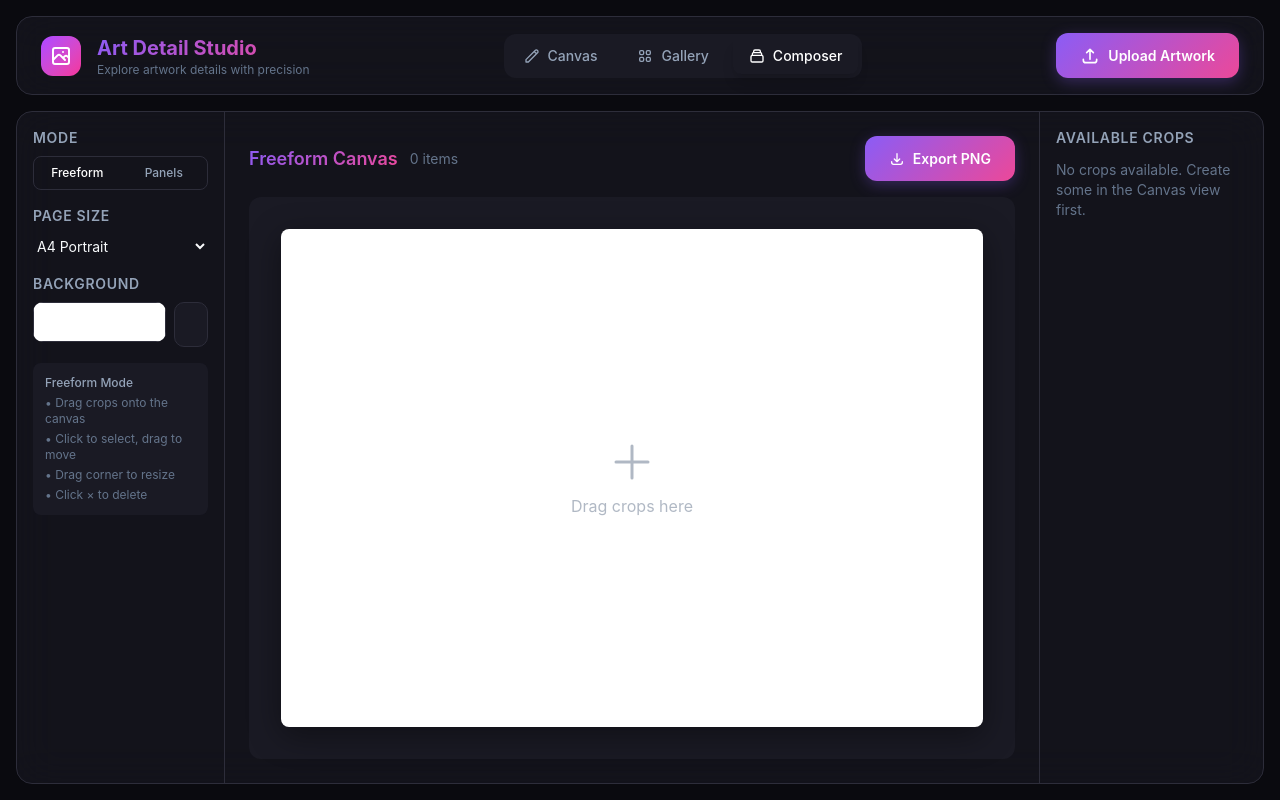
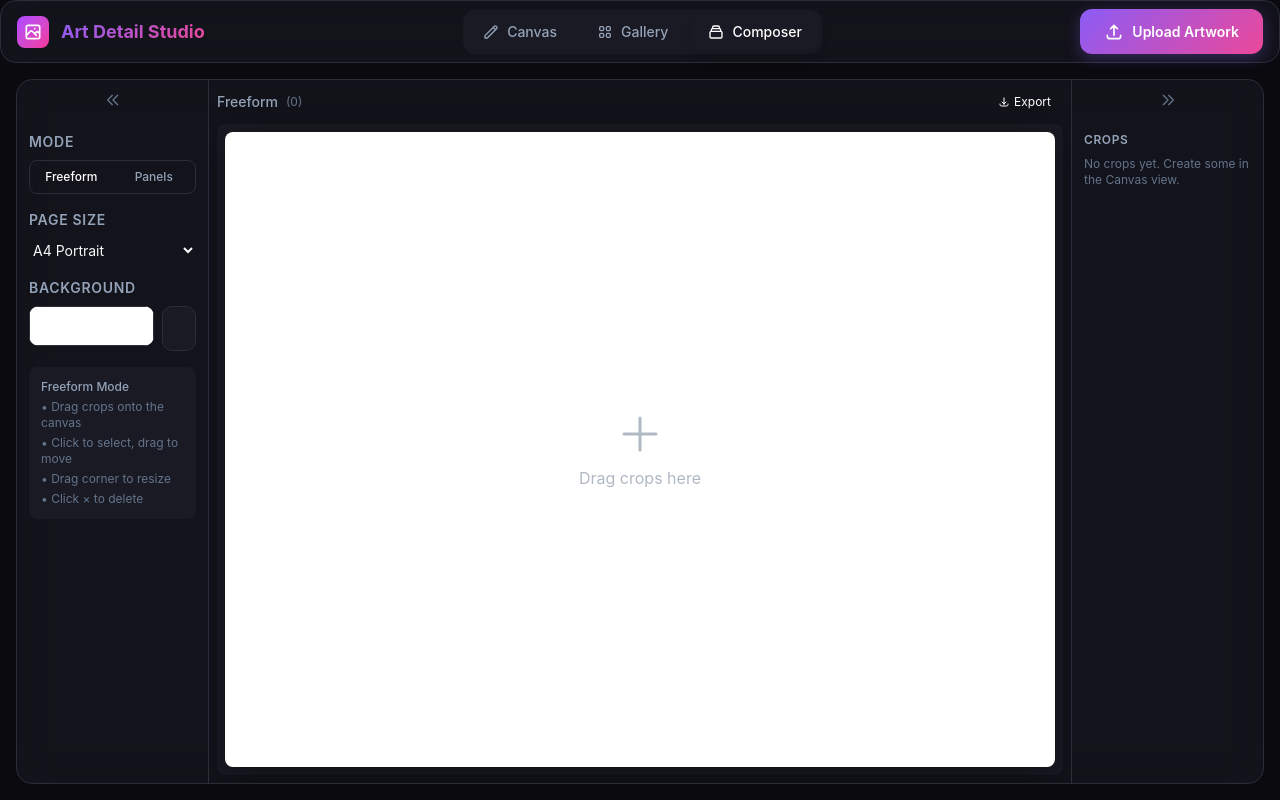
Before and after one commit to jasonhui1/VistaCrop, a React (Vite) app: page / in a window 1280 px wide. Both pictures are taken after a click on the button "Composer". Built offline with nearby package versions, Linux system fonts and the light colour scheme.

Commit message:
more compact for the canvas space

```diff
--- a/src/App.jsx
+++ b/src/App.jsx
@@ -47,17 +47,14 @@ function App() {
   return (
     <div className="h-screen flex flex-col bg-[var(--bg-primary)] overflow-hidden">
       {/* Header */}
-      <header className="glass-card m-4 mb-0 px-6 py-4 flex items-center justify-between">
-        <div className="flex items-center gap-4">
-          <div className="w-10 h-10 rounded-xl bg-gradient-to-br from-purple-500 to-pink-500 flex items-center justify-center">
-            <svg className="w-6 h-6 text-white" fill="none" stroke="currentColor" viewBox="0 0 24 24">
+      <header className="glass-card px-4 py-2 flex items-center justify-between border-b border-[var(--border-color)] rounded-none">
+        <div className="flex items-center gap-3">
+          <div className="w-8 h-8 rounded-lg bg-gradient-to-br from-purple-500 to-pink-500 flex items-center justify-center">
+            <svg className="w-5 h-5 text-white" fill="none" stroke="currentColor" viewBox="0 0 24 24">
               <path strokeLinecap="round" strokeLinejoin="round" strokeWidth={2} d="M4 16l4.586-4.586a2 2 0 012.828 0L16 16m-2-2l1.586-1.586a2 2 0 012.828 0L20 14m-6-6h.01M6 20h12a2 2 0 002-2V6a2 2 0 00-2-2H6a2 2 0 00-2 2v12a2 2 0 002 2z" />
             </svg>
           </div>
-          <div>
-            <h1 className="text-xl font-bold gradient-text">Art Detail Studio</h1>
-            <p className="text-xs text-[var(--text-muted)]">Explore artwork details with precision</p>
-          </div>
+          <h1 className="text-lg font-bold gradient-text">Art Detail Studio</h1>
         </div>
 
         {/* View Toggle */}
--- a/src/components/ComposerView.jsx
+++ b/src/components/ComposerView.jsx
@@ -28,6 +28,10 @@ function ComposerView({ crops, originalImage }) {
     // Freeform mode state
     const [placedItems, setPlacedItems] = useState([])
     const [selectedItemId, setSelectedItemId] = useState(null)
+
+    // Sidebar visibility state
+    const [leftSidebarOpen, setLeftSidebarOpen] = useState(true)
+    const [rightSidebarOpen, setRightSidebarOpen] = useState(true)
 
     const exportCanvasRef = useRef(null)
 
@@ -249,7 +253,18 @@ function ComposerView({ crops, originalImage }) {
     return (
         <div className="glass-card flex-1 flex overflow-hidden">
             {/* Left Sidebar */}
-            <div className="w-52 border-r border-[var(--border-color)] p-4 overflow-y-auto flex flex-col gap-4">
+            <div className={`${leftSidebarOpen ? 'w-48' : 'w-12'} border-r border-[var(--border-color)] overflow-y-auto flex flex-col transition-all duration-200`}>
+                {/* Sidebar Toggle */}
+                <button
+                    onClick={() => setLeftSidebarOpen(!leftSidebarOpen)}
+                    className="p-3 hover:bg-[var(--bg-tertiary)] transition-colors flex items-center justify-center"
+                    title={leftSidebarOpen ? 'Collapse sidebar' : 'Expand sidebar'}
+                >
+                    <svg className={`w-4 h-4 text-[var(--text-muted)] transition-transform ${leftSidebarOpen ? '' : 'rotate-180'}`} fill="none" stroke="currentColor" viewBox="0 0 24 24">
+                        <path strokeLinecap="round" strokeLinejoin="round" strokeWidth={2} d="M11 19l-7-7 7-7m8 14l-7-7 7-7" />
+                    </svg>
+                </button>
+                {leftSidebarOpen && <div className="p-3 flex flex-col gap-4">
                     {/* Mode Toggle */}
                     <div>
                         <h3 className="text-sm font-semibold text-[var(--text-secondary)] uppercase tracking-wider mb-2">
@@ -380,21 +395,19 @@ function ComposerView({ crops, originalImage }) {
                             </ul>
                         </div>
                     )}
+                </div>}
             </div>
 
             {/* Main Canvas Area */}
-            <div className="flex-1 flex flex-col p-6 overflow-hidden">
-                {/* Toolbar */}
-                <div className="flex items-center justify-between mb-4">
-                    <div className="flex items-center gap-3">
-                        <h2 className="text-lg font-semibold gradient-text">
-                            {mode === 'freeform' ? 'Freeform Canvas' : currentLayout.name}
-                        </h2>
-                        <span className="text-sm text-[var(--text-muted)]">
-                            {mode === 'freeform'
-                                ? `${placedItems.length} items`
-                                : `${currentLayout.panels.length} panels`
-                            }
+            <div className="flex-1 flex flex-col p-2 overflow-hidden">
+                {/* Compact Toolbar */}
+                <div className="flex items-center justify-between mb-2">
+                    <div className="flex items-center gap-2">
+                        <span className="text-sm font-medium text-[var(--text-secondary)]">
+                            {mode === 'freeform' ? 'Freeform' : currentLayout.name}
+                        </span>
+                        <span className="text-xs text-[var(--text-muted)]">
+                            ({mode === 'freeform' ? placedItems.length : currentLayout.panels.length})
                         </span>
                     </div>
                     <div className="flex items-center gap-2">
@@ -404,26 +417,26 @@ function ComposerView({ crops, originalImage }) {
                                     setPlacedItems([])
                                     setSelectedItemId(null)
                                 }}
-                                className="btn btn-secondary"
+                                className="text-xs px-2 py-1 rounded bg-[var(--bg-tertiary)] text-[var(--text-muted)] hover:text-white transition-colors"
                             >
-                                Clear All
+                                Clear
                             </button>
                         )}
                         <button
                             onClick={handleExport}
-                            className="btn btn-primary"
+                            className="text-xs px-3 py-1.5 rounded bg-[var(--accent-primary)] text-white hover:bg-[var(--accent-secondary)] transition-colors flex items-center gap-1"
                         >
-                            <svg className="w-4 h-4" fill="none" stroke="currentColor" viewBox="0 0 24 24">
+                            <svg className="w-3 h-3" fill="none" stroke="currentColor" viewBox="0 0 24 24">
                                 <path strokeLinecap="round" strokeLinejoin="round" strokeWidth={2}
                                     d="M4 16v1a3 3 0 003 3h10a3 3 0 003-3v-1m-4-4l-4 4m0 0l-4-4m4 4V4" />
                             </svg>
-                            Export PNG
+                            Export
                         </button>
                     </div>
                 </div>
 
                 {/* Canvas Container */}
-                <div className="flex-1 flex items-center justify-center bg-[var(--bg-tertiary)] rounded-xl p-8 min-h-0">
+                <div className="flex-1 flex items-center justify-center bg-[var(--bg-tertiary)] rounded-lg p-2 min-h-0">
                     {mode === 'panels' ? (
                         <PageCanvas
                             composition={composition}
@@ -477,48 +490,62 @@ function ComposerView({ crops, originalImage }) {
                     </div>
                 )}
 
-                {/* Item Controls (freeform mode) */}
+            </div>
+
+            {/* Crops Drawer */}
+            <div className={`${rightSidebarOpen ? 'w-48' : 'w-12'} border-l border-[var(--border-color)] overflow-y-auto flex flex-col transition-all duration-200`}>
+                {/* Sidebar Toggle */}
+                <button
+                    onClick={() => setRightSidebarOpen(!rightSidebarOpen)}
+                    className="p-3 hover:bg-[var(--bg-tertiary)] transition-colors flex items-center justify-center"
+                    title={rightSidebarOpen ? 'Collapse sidebar' : 'Expand sidebar'}
+                >
+                    <svg className={`w-4 h-4 text-[var(--text-muted)] transition-transform ${rightSidebarOpen ? '' : 'rotate-180'}`} fill="none" stroke="currentColor" viewBox="0 0 24 24">
+                        <path strokeLinecap="round" strokeLinejoin="round" strokeWidth={2} d="M13 5l7 7-7 7M5 5l7 7-7 7" />
+                    </svg>
+                </button>
+                {rightSidebarOpen && <div className="p-3 overflow-y-auto flex-1 flex flex-col">
+                    {/* Selected Item Controls */}
                     {mode === 'freeform' && selectedItem && (
-                    <div className="mt-4 p-4 bg-[var(--bg-tertiary)] rounded-xl flex items-center gap-6">
-                        <span className="text-sm font-medium text-[var(--text-secondary)]">
-                            Selected Item
-                        </span>
+                        <div className="mb-3 pb-3 border-b border-[var(--border-color)]">
+                            <h3 className="text-xs font-semibold text-[var(--text-secondary)] uppercase tracking-wider mb-2">
+                                Selected
+                            </h3>
+                            <div className="space-y-2">
                                 <div className="flex items-center gap-2">
-                            <label className="text-sm text-[var(--text-muted)]">Fit:</label>
+                                    <label className="text-xs text-[var(--text-muted)]">Fit:</label>
                                     <select
                                         value={selectedItem.objectFit || 'contain'}
                                         onChange={(e) => handleUpdateItem(selectedItem.id, { objectFit: e.target.value })}
-                                className="text-sm py-1"
+                                        className="text-xs py-1 flex-1"
                                     >
                                         <option value="contain">Contain</option>
                                         <option value="cover">Cover</option>
                                         <option value="fill">Fill</option>
                                     </select>
                                 </div>
-                        <div className="flex items-center gap-2 text-xs text-[var(--text-muted)]">
-                            Size: {Math.round(selectedItem.width)}% × {Math.round(selectedItem.height)}%
+                                <div className="text-xs text-[var(--text-muted)]">
+                                    {Math.round(selectedItem.width)}% × {Math.round(selectedItem.height)}%
                                 </div>
                                 <button
                                     onClick={() => handleDeleteItem(selectedItem.id)}
-                            className="btn btn-secondary text-sm py-2 px-4"
+                                    className="w-full text-xs py-1.5 rounded bg-red-500/20 text-red-400 hover:bg-red-500/30 transition-colors"
                                 >
-                            Delete
+                                    Delete Item
                                 </button>
                             </div>
+                        </div>
                     )}
-            </div>
 
-            {/* Crops Drawer */}
-            <div className="w-56 border-l border-[var(--border-color)] p-4 overflow-y-auto">
-                <h3 className="text-sm font-semibold text-[var(--text-secondary)] uppercase tracking-wider mb-3">
-                    Available Crops
+                    <h3 className="text-xs font-semibold text-[var(--text-secondary)] uppercase tracking-wider mb-2">
+                        Crops
                     </h3>
                     {crops.length === 0 ? (
-                    <p className="text-sm text-[var(--text-muted)]">
-                        No crops available. Create some in the Canvas view first.
+                        <p className="text-xs text-[var(--text-muted)]">
+                            No crops yet. Create some in the Canvas view.
                         </p>
                     ) : (
-                    <div className="flex flex-col gap-3">
+                        <div className="flex flex-col gap-2">
                             {crops.map((crop) => (
                                 <div
                                     key={crop.id}
@@ -546,6 +573,7 @@ function ComposerView({ crops, originalImage }) {
                             ))}
                         </div>
                     )}
+                </div>}
             </div>
         </div>
     )
```
Lines whose indentation alone changed are shown as unchanged.
